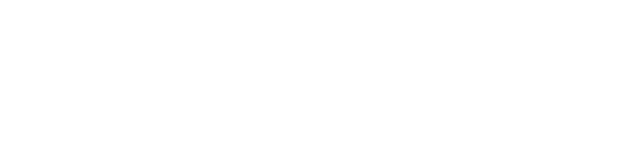
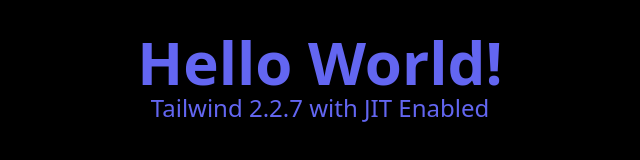
Before and after one commit to leroyrosales/pom-chi, a website: page index.html in a window 1280 px wide. Shown: the whole page, without its empty margins (320-960 px from the left). Drawn offline with Linux system fonts and the light colour scheme.

Commit message:
Suggested Updates for Pom-Chi

```diff
--- a/index.html
+++ b/index.html
@@ -1,14 +1,15 @@
 <!DOCTYPE html>
 <html lang="en">
-<head>
-  <meta charset="UTF-8">
-  <meta name="viewport" content="width=device-width, initial-scale=1.0">
-  <meta name="description" content="Place the meta description text here.">
-  <meta http-equiv="Content-Type" content="text/html; charset=utf-8" />
-  <title>Title of the site</title>
-  <link rel="stylesheet" href="style.css">
-</head>
-<body>
-
-</body>
+	<head>
+		<meta charset="UTF-8" />
+		<meta name="viewport" content="width=device-width, initial-scale=1.0" />
+		<meta name="description" content="Place the meta description text here." />
+		<meta http-equiv="Content-Type" content="text/html; charset=utf-8" />
+		<title>Title of the site</title>
+		<link rel="stylesheet" href="style.css" />
+	</head>
+	<body class="bg-black">
+		<h1 class="pt-8 text-6xl font-bold text-center text-indigo-500">Hello World!</h1>
+		<h2 class="text-2xl text-center text-indigo-500">Tailwind 2.2.7 with JIT Enabled</h2>
+	</body>
 </html>
```
Also changed, not shown: package.json (+7 -7 lines), style.css, 1 other file.
